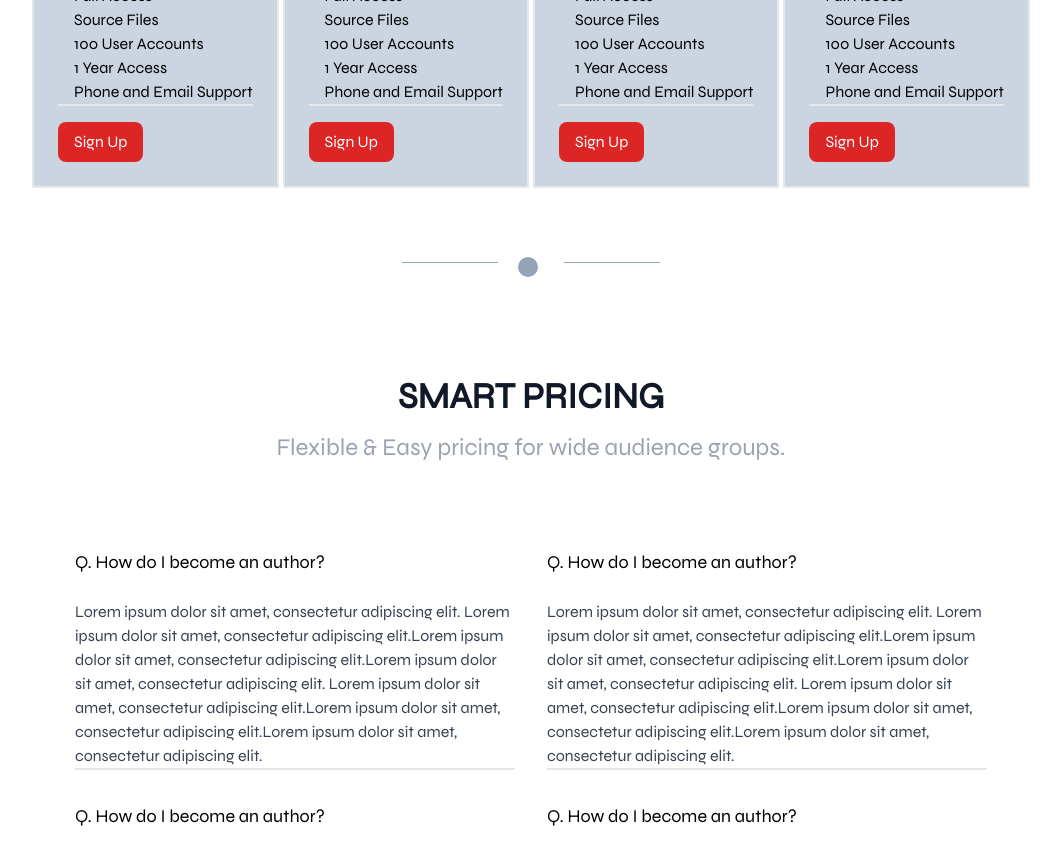
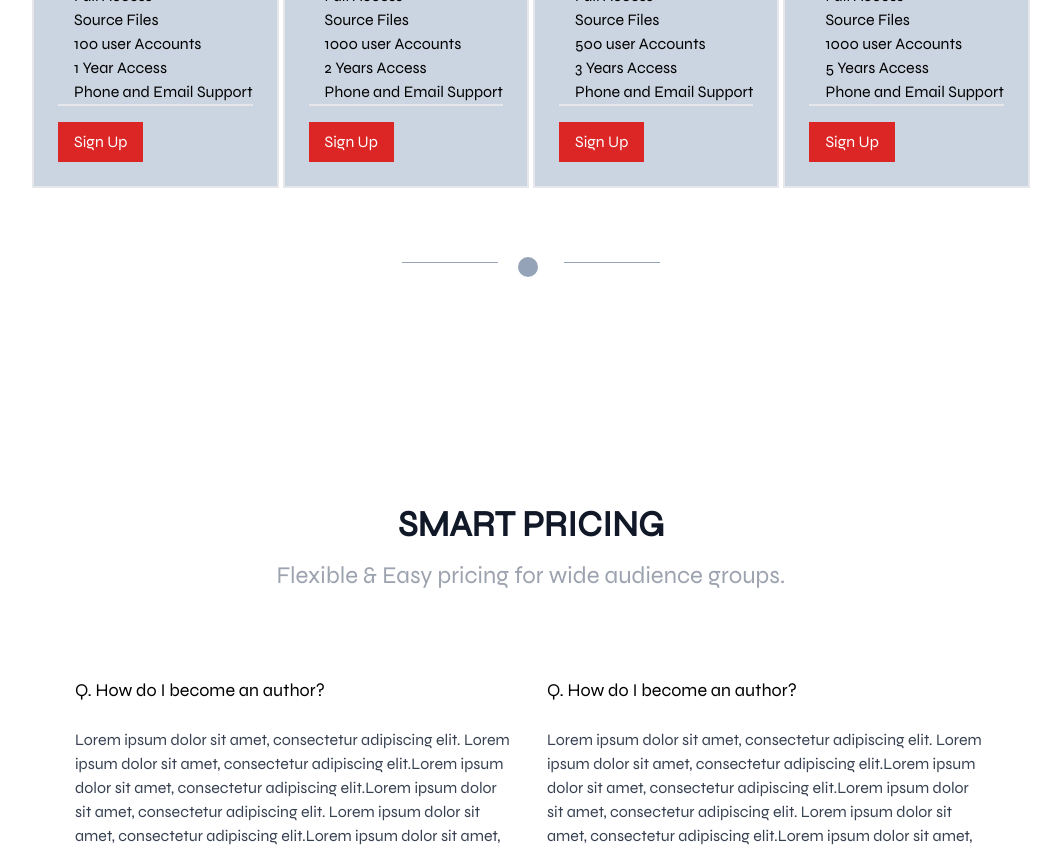
Before and after one commit to gavinwalsh1996/Single-Page-Website, a React (Create React App) app: page / in a window 1280 px wide. Shown: the part 1920-2771 px from the top of the page, without its empty margins (109-1170 px from the left). Built offline with nearby package versions, Linux system fonts and the light colour scheme.

Commit message:
cleaning up code and adding comments to explain functionality

```diff
--- a/public/index.html
+++ b/public/index.html
@@ -24,7 +24,7 @@
       work correctly both with client-side routing and a non-root public URL.
       Learn how to configure a non-root public URL by running `npm run build`.
     -->
-    <title>React App</title>
+    <title></title>
   </head>
   <body className="dark">
     <noscript>You need to enable JavaScript to run this app.</noscript>
--- a/src/components/ContentGrid.js
+++ b/src/components/ContentGrid.js
@@ -9,51 +9,35 @@ const headings = {
     subHeading: 'Flexible & Easy pricing for wide audience groups.'
 }
 
+
+const content = Array.from({length:5}, () => (
+    {
+        heading: 'Q. How do I become an author?',
+        paragraph: `Lorem ipsum dolor sit amet, consectetur adipiscing elit.
+                    Lorem ipsum dolor sit amet, consectetur adipiscing elit.Lorem ipsum dolor sit amet,
+                    consectetur adipiscing elit.Lorem ipsum dolor sit amet, consectetur adipiscing elit.
+                    Lorem ipsum dolor sit amet, consectetur adipiscing elit.Lorem ipsum dolor sit amet,
+                    consectetur adipiscing elit.Lorem ipsum dolor sit amet, consectetur adipiscing elit.`
+    }
+));
+
 function ContentGrid() {
 
   return (
 
-    <div className=''>
+    <div className='mt-32 mb-32'>
         <HeadingSubHeading headings={headings}/>
 
         <div className="grid grid-cols-1 sm:grid-cols-2 md:grid-cols-3 lg:grid-cols-2 text-center p-10">
+
+            {content.map((item) => (
             <div className="bg-white dark:bg-slate-900 p-4 flex flex-col justify-center items-start gap-6">
-                <h2 className="text-lg font-medium dark: dark:text-white">Q. How do I become an author?</h2>
-                <p className="text-gray-700 text-left dark:text-white border-b-2">{`Lorem ipsum dolor sit amet, consectetur adipiscing elit.
-                Lorem ipsum dolor sit amet, consectetur adipiscing elit.Lorem ipsum dolor sit amet, consectetur adipiscing elit.Lorem ipsum dolor sit amet, consectetur adipiscing elit.
-                Lorem ipsum dolor sit amet, consectetur adipiscing elit.Lorem ipsum dolor sit amet, consectetur adipiscing elit.Lorem ipsum dolor sit amet, consectetur adipiscing elit.`}</p>
+               <h2 className="text-lg font-medium dark: dark:text-white">{item.heading}</h2>
+               <p className="text-gray-700 text-left dark:text-white border-b-2">{item.paragraph}</p>
             </div>
+            ))}
 
-            <div className="bg-white dark:bg-slate-900 p-4 flex flex-col justify-center items-start gap-6">
-                <h2 className="text-lg font-medium dark: dark:text-white">Q. How do I become an author?</h2>
-                <p className="text-gray-700 text-left dark:text-white border-b-2">{`Lorem ipsum dolor sit amet, consectetur adipiscing elit.
-                Lorem ipsum dolor sit amet, consectetur adipiscing elit.Lorem ipsum dolor sit amet, consectetur adipiscing elit.Lorem ipsum dolor sit amet, consectetur adipiscing elit.
-                Lorem ipsum dolor sit amet, consectetur adipiscing elit.Lorem ipsum dolor sit amet, consectetur adipiscing elit.Lorem ipsum dolor sit amet, consectetur adipiscing elit.`}</p>
-            </div>
-
-            <div className="bg-white dark:bg-slate-900 p-4 flex flex-col justify-center items-start gap-6">
-                <h2 className="text-lg font-medium dark: dark:text-white">Q. How do I become an author?</h2>
-                <p className="text-gray-700 text-left dark:text-white border-b-2">{`Lorem ipsum dolor sit amet, consectetur adipiscing elit.
-                Lorem ipsum dolor sit amet, consectetur adipiscing elit.Lorem ipsum dolor sit amet, consectetur adipiscing elit.Lorem ipsum dolor sit amet, consectetur adipiscing elit.
-                Lorem ipsum dolor sit amet, consectetur adipiscing elit.Lorem ipsum dolor sit amet, consectetur adipiscing elit.Lorem ipsum dolor sit amet, consectetur adipiscing elit.`}</p>
-            </div>
-
-            <div className="bg-white dark:bg-slate-900 p-4 flex flex-col justify-center items-start gap-6">
-                <h2 className="text-lg font-medium dark: dark:text-white">Q. How do I become an author?</h2>
-                <p className="text-gray-700 text-left dark:text-white border-b-2">{`Lorem ipsum dolor sit amet, consectetur adipiscing elit.
-                Lorem ipsum dolor sit amet, consectetur adipiscing elit.Lorem ipsum dolor sit amet, consectetur adipiscing elit.Lorem ipsum dolor sit amet, consectetur adipiscing elit.
-                Lorem ipsum dolor sit amet, consectetur adipiscing elit.Lorem ipsum dolor sit amet, consectetur adipiscing elit.Lorem ipsum dolor sit amet, consectetur adipiscing elit.`}</p>
-            </div>
-
-            <div className="bg-white dark:bg-slate-900 p-4 flex flex-col justify-center items-start gap-6">
-                <h2 className="text-lg font-medium dark: dark:text-white">Q. How do I become an author?</h2>
-                <p className="text-gray-700 text-left dark:text-white border-b-2">{`Lorem ipsum dolor sit amet, consectetur adipiscing elit.
-                Lorem ipsum dolor sit amet, consectetur adipiscing elit.Lorem ipsum dolor sit amet, consectetur adipiscing elit.Lorem ipsum dolor sit amet, consectetur adipiscing elit.
-                Lorem ipsum dolor sit amet, consectetur adipiscing elit.Lorem ipsum dolor sit amet, consectetur adipiscing elit.Lorem ipsum dolor sit amet, consectetur adipiscing elit.`}</p>
-            </div>
-
-
-    </div>
+        </div>
 
     </div>
 
--- a/src/components/FeaturesGrid.js
+++ b/src/components/FeaturesGrid.js
@@ -2,7 +2,6 @@ import React from 'react'
 
 //Icons
 import PlayArrowIcon from '@mui/icons-material/PlayArrow';
-
 //Components
 import Elipse from './Elipse';
 import HeadingSubHeading from './HeadingSubHeading';
@@ -13,7 +12,7 @@ const headings = {
     subHeading: 'Some of the features that are going to blow your mind off.'
 }
 
-// Instead of writting out each element, I combined the array and map method to use less code which makes it easier to make style changes in the future.
+//Instead of writting out each element, I combined the array and map method to use less code which makes it easier to make style changes in the future.
 const gridContent = Array.from({length:9}, () => (
     {
         heading: 'RESPONSIVE LAYOUT',
@@ -26,14 +25,16 @@ function FeaturesGrid() {
 
   return (
 
-    <div className=''>
+    <div>
         <HeadingSubHeading headings={headings}/>
 
         <div className="grid sm:grid-cols-3">
 
             {gridContent.map((item) => (
                 <div className="col-span-1 flex flex-col justify-center items-center p-10 ">
-                    <span className='flex gap-4 text-lg font-medium dark:text-white sm:font-medium md:font-bold' style={{letterSpacing: '0.75px'}}><PlayArrowIcon sx={{color: '#1abc9c'}}/>{item.heading}</span>
+                    <span className='flex gap-4 text-lg font-medium dark:text-white sm:font-medium md:font-bold' style={{letterSpacing: '0.75px'}}>
+                        <PlayArrowIcon sx={{color: '#1abc9c'}}/>{item.heading}
+                    </span>
                     <span className='text-sm' style={{fontSize: '14px', color: '#999', lineHeight: '1.79'}}>{item.subHeading}</span>
                 </div>
             ))}
--- a/src/components/Footer.js
+++ b/src/components/Footer.js
@@ -21,6 +21,7 @@ function Footer() {
         <h5 className="font-medium">Copyrights <CopyrightIcon/> 2022 All rights reserved by Deveire</h5>
         <p className="text-sm">Terms of use / Privacy Policy</p>
     </div>
+
     <div className="flex justify-between items-center sm:w-1/3">
         <div className="text-center flex flex-col justify-start items-start gap-4">
             <span className='flex gap-6 cursor-pointer'><FacebookIcon/><TwitterIcon/><GoogleIcon/><PinterestIcon/><GitHub/><LinkedInIcon/></span>
--- a/src/components/HeadingSubHeading.js
+++ b/src/components/HeadingSubHeading.js
@@ -1,13 +1,18 @@
 import React from 'react'
 
 function HeadingSubHeading({headings}) {
-    const {heading, subHeading} = headings
+
+  //Destructuring headings object
+  const {heading, subHeading} = headings
 
   return (
 
     <div className='flex flex-col justify-center items-center gap-4 p-10'>
-        <span className='text-2xl sm:text-4xl font-bold dark:text-white text-gray-900' style={{heigth: '23px', lineHeight: 1.03}}>{heading}</span>
-        <span className='sm:text-2xl text-md dark:text-white text-gray-400' style={{height: '21px', fontWeight: '300', lineHeight: 1.38}}>{subHeading}</span>
+        <span className='text-2xl sm:text-4xl font-bold dark:text-white text-gray-900'
+        style={{heigth: '23px', lineHeight: 1.03}}>{heading}</span>
+
+        <span className='sm:text-2xl text-md dark:text-white text-gray-400'
+        style={{height: '21px', fontWeight: '300', lineHeight: 1.38}}>{subHeading}</span>
     </div>
 
   )
--- a/src/components/PriceCard.js
+++ b/src/components/PriceCard.js
@@ -1,6 +1,6 @@
 import React from 'react';
 
-const PriceCard = ({ title, price, list}) => {
+const PriceCard = ({ title, price, accounts, access }) => { //Receives title and price props from parent
     return (
         <div className="bg-slate-300 p-6 border-2 cursor-pointer hover:bg-white hover:scale-110 transition-all ease-in duration-300 ...">
             <h3 className="text-lg font-medium mb-2 border-b-2">{title}</h3>
@@ -8,11 +8,12 @@ const PriceCard = ({ title, price, list}) => {
             <ul className="pl-4 mb-4 list-none border-b-2">
                 <li>Full Access</li>
                 <li>Source Files</li>
-                <li>100 User Accounts</li>
-                <li>1 Year Access</li>
+                <li>{accounts}</li>
+                <li>{access}</li>
                 <li>Phone and Email Support</li>
              </ul>
-             <button className="bg-red-600 text-white px-4 py-2 rounded-lg hover:bg-indigo-600 transition-colors duration-300 ease-in-out">Sign Up</button>
+             <button className="bg-red-600 text-white px-4 py-2 rounded-lghover:bg-indigo-600
+              transition-colors duration-300 ease-in-out">Sign Up</button>
         </div>
     );
 };
--- a/src/components/PriceCards.js
+++ b/src/components/PriceCards.js
@@ -10,21 +10,31 @@ const headings = {
     heading: 'SMART PRICING',
     subHeading: 'Flexible & Easy pricing for wide audience groups.'
 }
+// Array of objects for Price Cards
+const priceCardsData = [
+    { title: 'STARTER', price: '$7', accounts: '100 user Accounts', access: '1 Year Access' },
+    { title: 'PROFESSIONAL', price: '$12', accounts: '1000 user Accounts', access: '2 Years Access' },
+    { title: 'BUSINESS', price: '$19', accounts: '500 user Accounts', access: '3 Years Access' },
+    { title: 'ENTERPRISE', price: '$29', accounts: '1000 user Accounts', access: '5 Years Access' },
+  ];
 
 
 function PriceCards() {
 
 return (
 
-   <div className=''>
-        <HeadingSubHeading headings={headings}/>
-        {/* <PriceCard /> */}
-
+    <div>
+        <HeadingSubHeading headings={headings} />
         <div className="flex flex-wrap justify-center items-center gap-1">
-            <PriceCard title="STARTER" price="$7" />
-            <PriceCard title="PROFESSIONAL" price="$12" />
-            <PriceCard title="BUSINESS" price="$19" />
-            <PriceCard title="ENTERPRISE" price="$29" />
+            {/* Mapping through PriceCards array and printing a Price Card for each object in the array */}
+            {priceCardsData.map((card) => (
+                <PriceCard
+                title={card.title}
+                price={card.price}
+                accounts={card.accounts}
+                access={card.access}
+                />
+            ))}
         </div>
         <Elipse />
     </div>
```
Also changed, not shown: src/App.js (+17 -15 lines), src/components/DarkModeSwitch.js (+7 -2 lines), src/components/Navbar.js (+18 -12 lines), src/components/Slider.js (+17 -5 lines), src/components/StartersGuide.js (+16 -4 lines).
